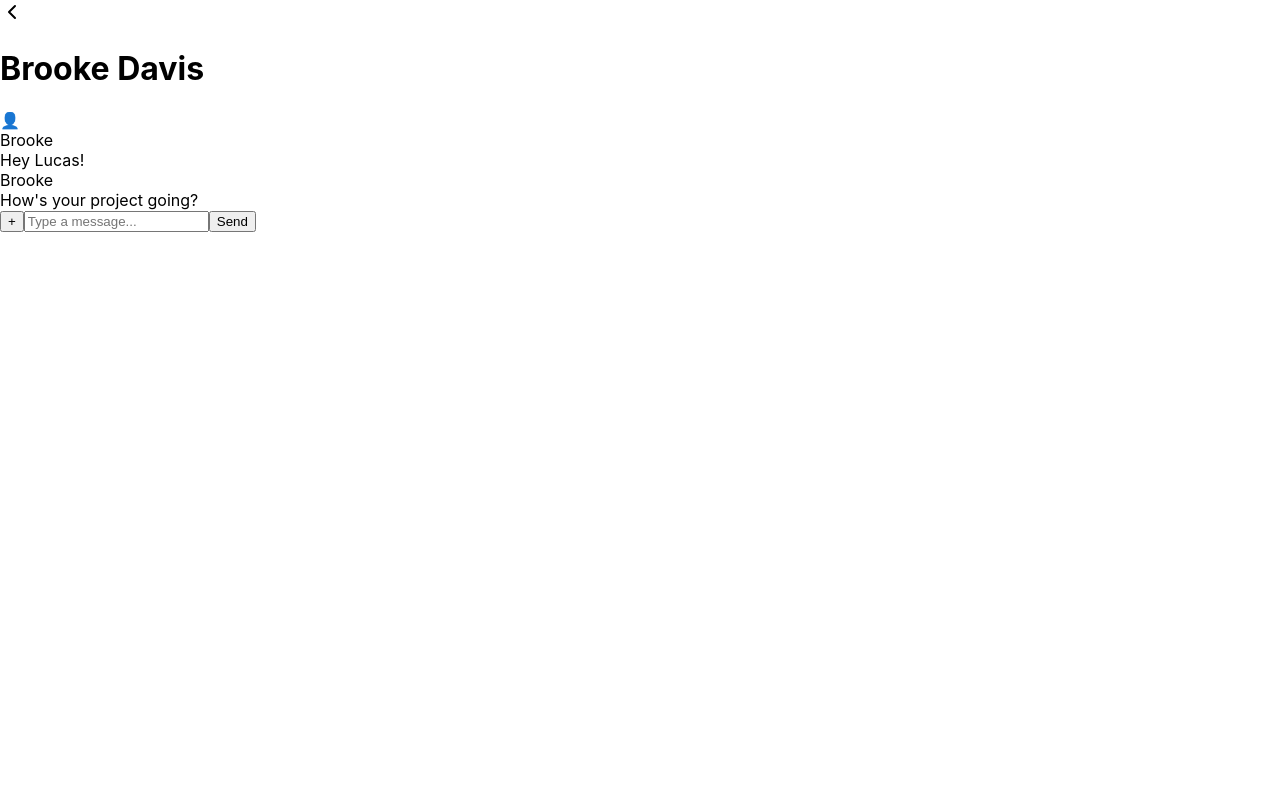
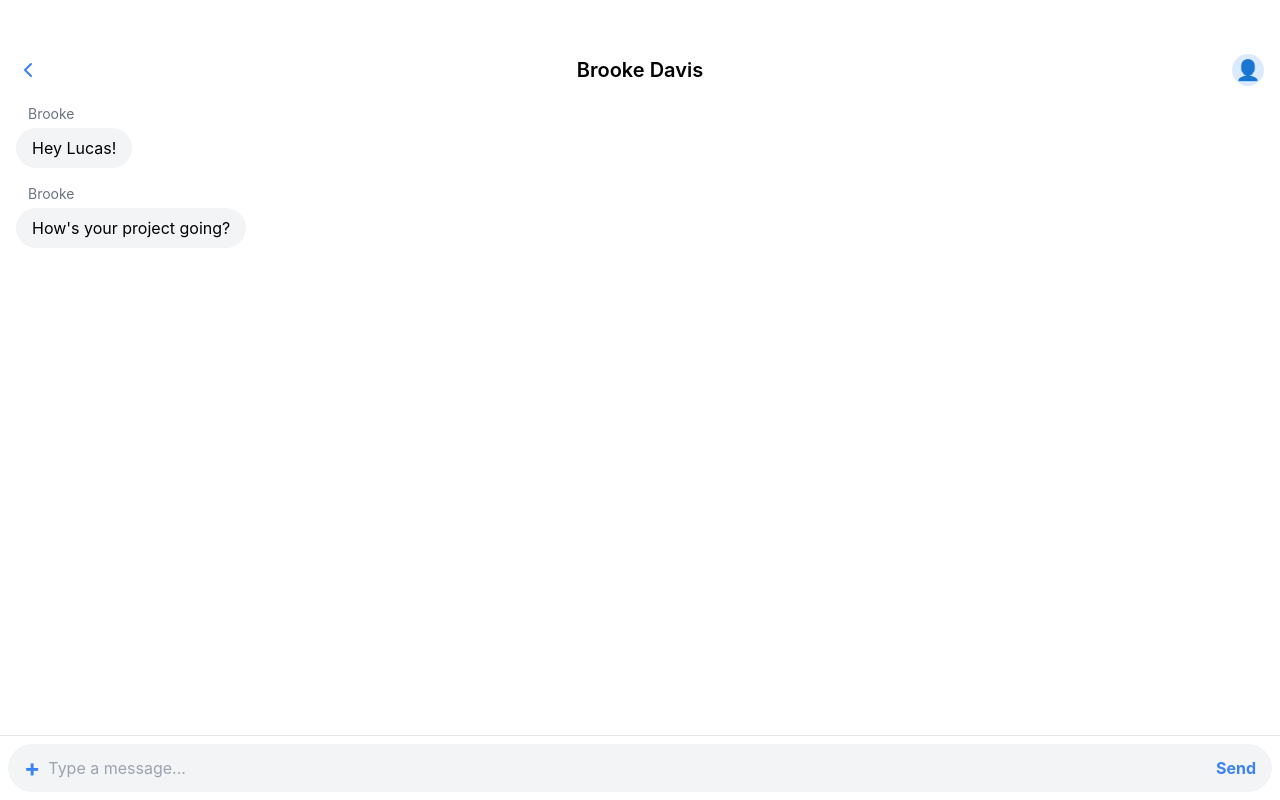
Before and after one commit to noir-madlax/ielts-poc, a React (Create React App) app: page /chat in a window 1280 px wide. Built offline with nearby package versions, Linux system fonts and the light colour scheme.

Commit message:
增加调用 coze 代码

```diff
--- /dev/null
+++ b/postcss.config.js
@@ -0,0 +1,6 @@
+module.exports = {
+  plugins: {
+    tailwindcss: {},
+    autoprefixer: {},
+  },
+}
--- a/src/MessagingInterface.js
+++ b/src/MessagingInterface.js
@@ -19,6 +19,7 @@ const MessagingInterface = () => {
         { sender: 'Brooke', content: "How's your project going?" },
     ]);
     const [inputMessage, setInputMessage] = useState('');
+    const [isLoading, setIsLoading] = useState(false);
     const messagesEndRef = useRef(null);
     const navigate = useNavigate();
 
@@ -33,19 +34,28 @@ const MessagingInterface = () => {
     const sendMessage = async () => {
         if (inputMessage.trim() === '') return;
 
+        setIsLoading(true);
+
         // Add user message to the chat
         const userMessage = { sender: 'Lucas', content: inputMessage };
         setMessages(prevMessages => [...prevMessages, userMessage]);
         setInputMessage('');
 
         try {
-            // Call API to get response
-            const response = await fetch('YOUR_API_ENDPOINT', {
+            const response = await fetch('https://api.coze.com/open_api/v2/chat', {
                 method: 'POST',
                 headers: {
                     'Content-Type': 'application/json',
+                    'Authorization': 'Bearer pat_0sBTcMWl53dCreIPScxs3pWq3tJPz3O5hD7UglO4xuyboeVSts7Yx8UoHpQChEDM' // Replace with your actual API key
                 },
-                body: JSON.stringify({ message: inputMessage }),
+                body: JSON.stringify({
+                    query: inputMessage,
+                    bot_id: "7407375601826840592",
+                    user: "admin_123",
+                    stream: false,
+                    auto_save_history:true,
+                    // Add any other required parameters for the Coze API
+                }),
             });
 
             if (!response.ok) {
@@ -54,14 +64,15 @@ const MessagingInterface = () => {
 
             const data = await response.json();
 
-            // Add API response to the chat
-            const apiMessage = { sender: 'Brooke', content: data.message };
+            // Assuming the API returns a 'response' field in the data
+            const apiMessage = { sender: 'Brooke', content: data.messages.find(msg => msg.type === "answer").content || "I'm not sure how to respond to that." };
             setMessages(prevMessages => [...prevMessages, apiMessage]);
         } catch (error) {
             console.error('Error:', error);
-            // Handle error (e.g., show an error message to the user)
             const errorMessage = { sender: 'Brooke', content: "Sorry, I couldn't process your request. Please try again." };
             setMessages(prevMessages => [...prevMessages, errorMessage]);
+        } finally {
+            setIsLoading(false);
         }
     };
 
@@ -92,11 +103,18 @@ const MessagingInterface = () => {
                         type="text"
                         value={inputMessage}
                         onChange={(e) => setInputMessage(e.target.value)}
-                        onKeyPress={(e) => e.key === 'Enter' && sendMessage()}
+                        onKeyPress={(e) => e.key === 'Enter' && !isLoading && sendMessage()}
                         placeholder="Type a message..."
                         className="bg-transparent flex-1 outline-none text-base"
+                        disabled={isLoading}
                     />
-                    <button onClick={sendMessage} className="text-blue-500 font-bold ml-2">Send</button>
+                    <button
+                        onClick={sendMessage}
+                        className={`text-blue-500 font-bold ml-2 ${isLoading ? 'opacity-50 cursor-not-allowed' : ''}`}
+                        disabled={isLoading}
+                    >
+                        {isLoading ? 'Sending...' : 'Send'}
+                    </button>
                 </div>
             </div>
         </div>
--- /dev/null
+++ b/tailwind.config.js
@@ -0,0 +1,10 @@
+/** @type {import('tailwindcss').Config} */
+module.exports = {
+  content: [
+    "./src/**/*.{js,jsx,ts,tsx}",
+  ],
+  theme: {
+    extend: {},
+  },
+  plugins: [],
+}
```
